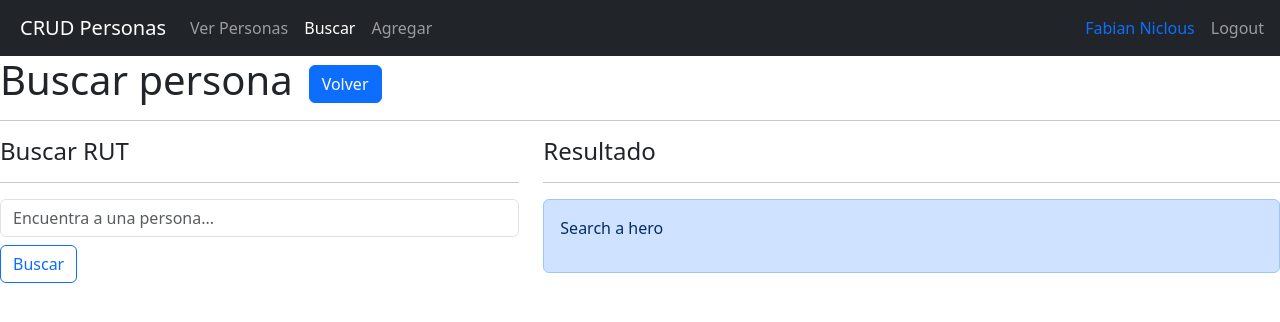
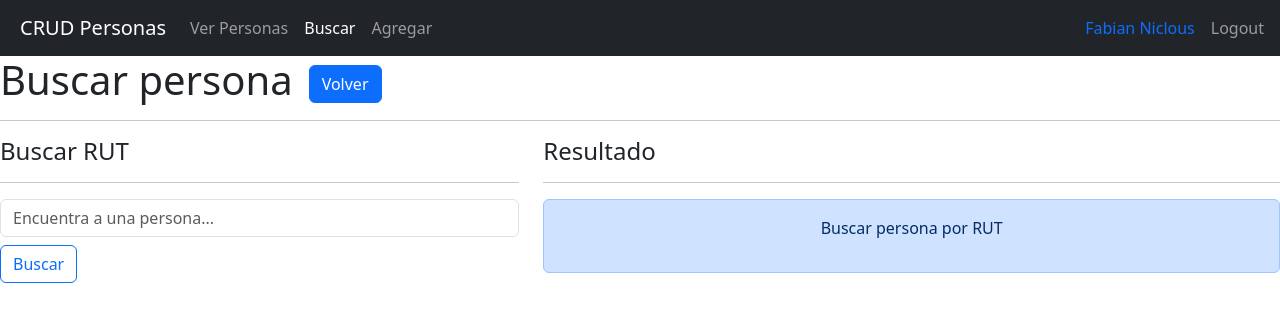
Before and after one commit to snofamv/personas-frontend, a React (Vite) app: page /search in a window 1280 px wide. Shown: the top 322 px of the page. Built offline with nearby package versions, Linux system fonts and the light colour scheme.

Commit message:
fix alert

```diff
--- a/src/persons/pages/SearchPerson.tsx
+++ b/src/persons/pages/SearchPerson.tsx
@@ -69,10 +69,10 @@ export const SearchPerson = () => {
           <h4>Resultado</h4>
           <hr />
           {/* ESTO SIGUE APARECIENDO EN EL DOM */}
-          <div className={`alert alert-primary ${showSearch ? "" : "d-none"}`}>
-            <p>Search a hero</p>
+          <div className={`alert alert-primary text-center ${showSearch ? "" : "d-none"}`}>
+            <p>Buscar persona por RUT</p>
           </div>
-          <div className={`alert alert-danger ${showError ? "" : "d-none"}`}>
+          <div className={`alert alert-danger text-center ${showError ? "" : "d-none"}`}>
             <p>
               No existen resultados con RUT: <b>{queryParam}</b>
             </p>
```
Also changed, not shown: src/persons/utils/parseDate.ts (renamed from src/persons/pages/parseDate.ts).
